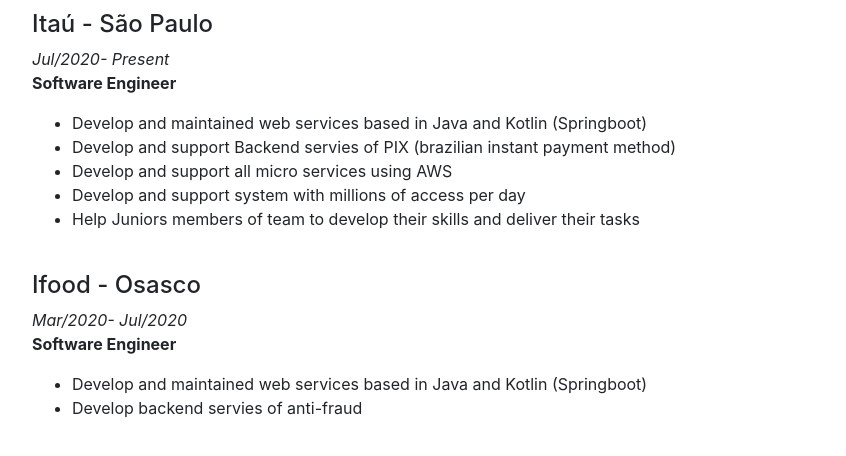
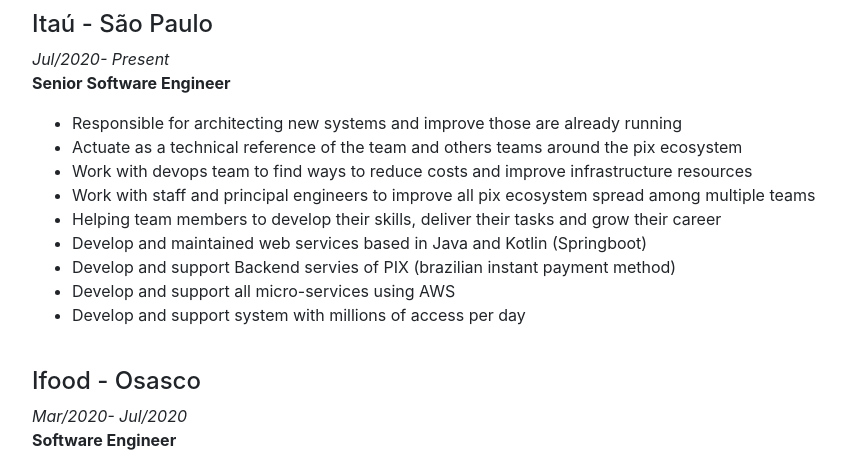
Before and after one commit to fabiomaciel/fabiomaciel.github.io, a plain HTML site: page index.html in a window 1280 px wide. Shown: the part 322-778 px from the top of the page, without its empty margins (23-869 px from the left). Drawn offline with nearby package versions, Linux system fonts and the light colour scheme.

Commit message:
chore: update itau responsabilities

```diff
--- a/index.html
+++ b/index.html
@@ -48,13 +48,17 @@
 
 <a name="itau___s_o_paulo"></a><h4>Itaú - São Paulo<a class="anchorlink" href="#itau___s_o_paulo"></a></h4>
 <p><i>Jul/2020- Present</i><br/>
-<strong>Software Engineer</strong></p>
+<strong>Senior Software Engineer</strong></p>
 <ul class="list">
-<li>Develop and maintained web services based in Java and Kotlin (Springboot)</li>
-<li>Develop and support Backend servies of PIX (brazilian instant payment method)</li>
-<li>Develop and support all micro services using AWS</li>
-<li>Develop and support system with millions of access per day</li>
-<li>Help Juniors members of team to develop their skills and deliver their tasks</li>
+  <li>Responsible for architecting new systems and improve those are already running</li>
+  <li>Actuate as a technical reference of the team and others teams around the pix ecosystem</li>
+  <li>Work with devops team to find ways to reduce costs and improve infrastructure resources</li>
+  <li>Work with staff and principal engineers to improve all pix ecosystem spread among multiple teams</li>
+  <li>Helping team members to develop their skills, deliver their tasks and grow their career</li>
+  <li>Develop and maintained web services based in Java and Kotlin (Springboot)</li>
+  <li>Develop and support Backend servies of PIX (brazilian instant payment method)</li>
+  <li>Develop and support all micro-services using AWS</li>
+  <li>Develop and support system with millions of access per day</li>
 </ul>
 <br />
 
```
Also changed, not shown: 1 other file.
